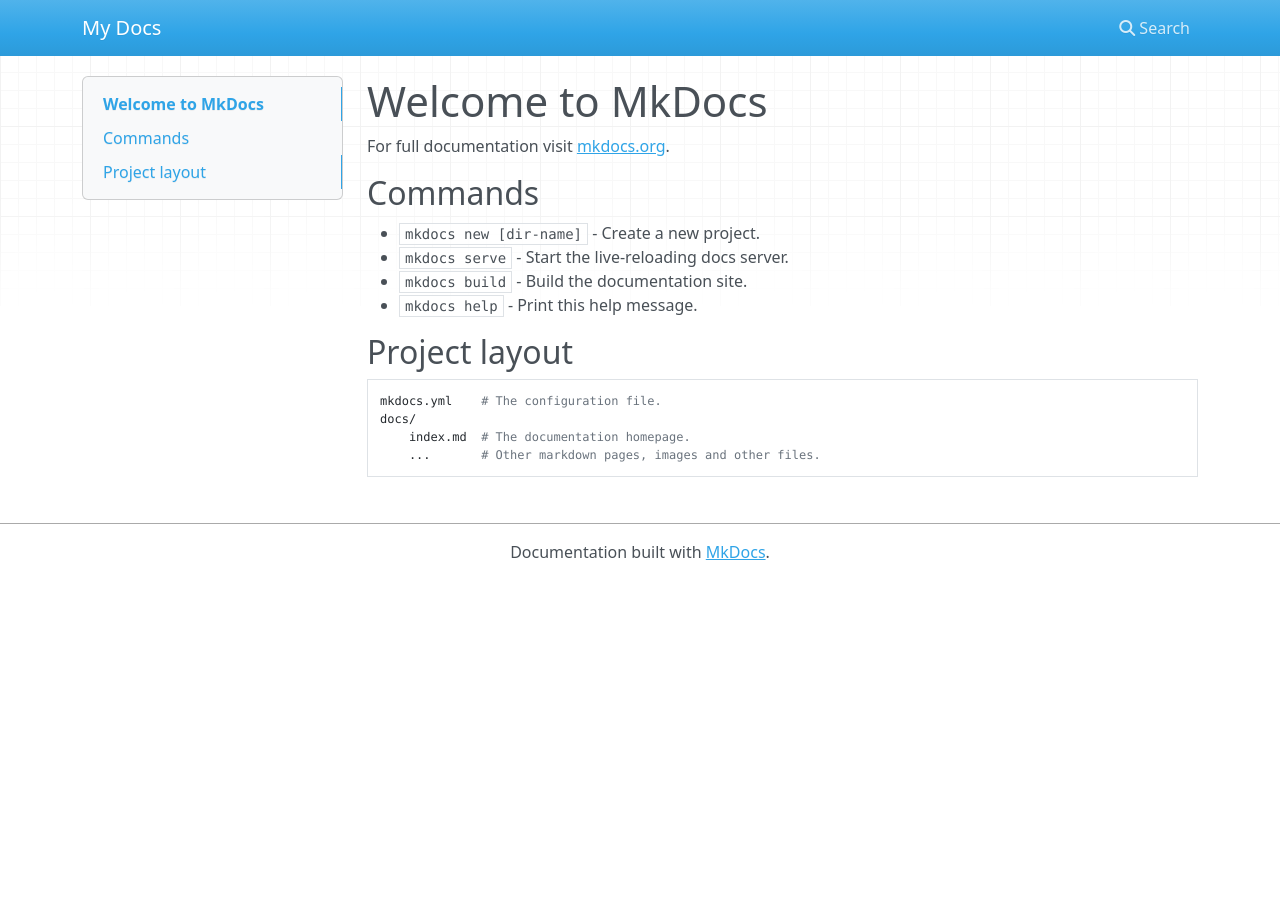
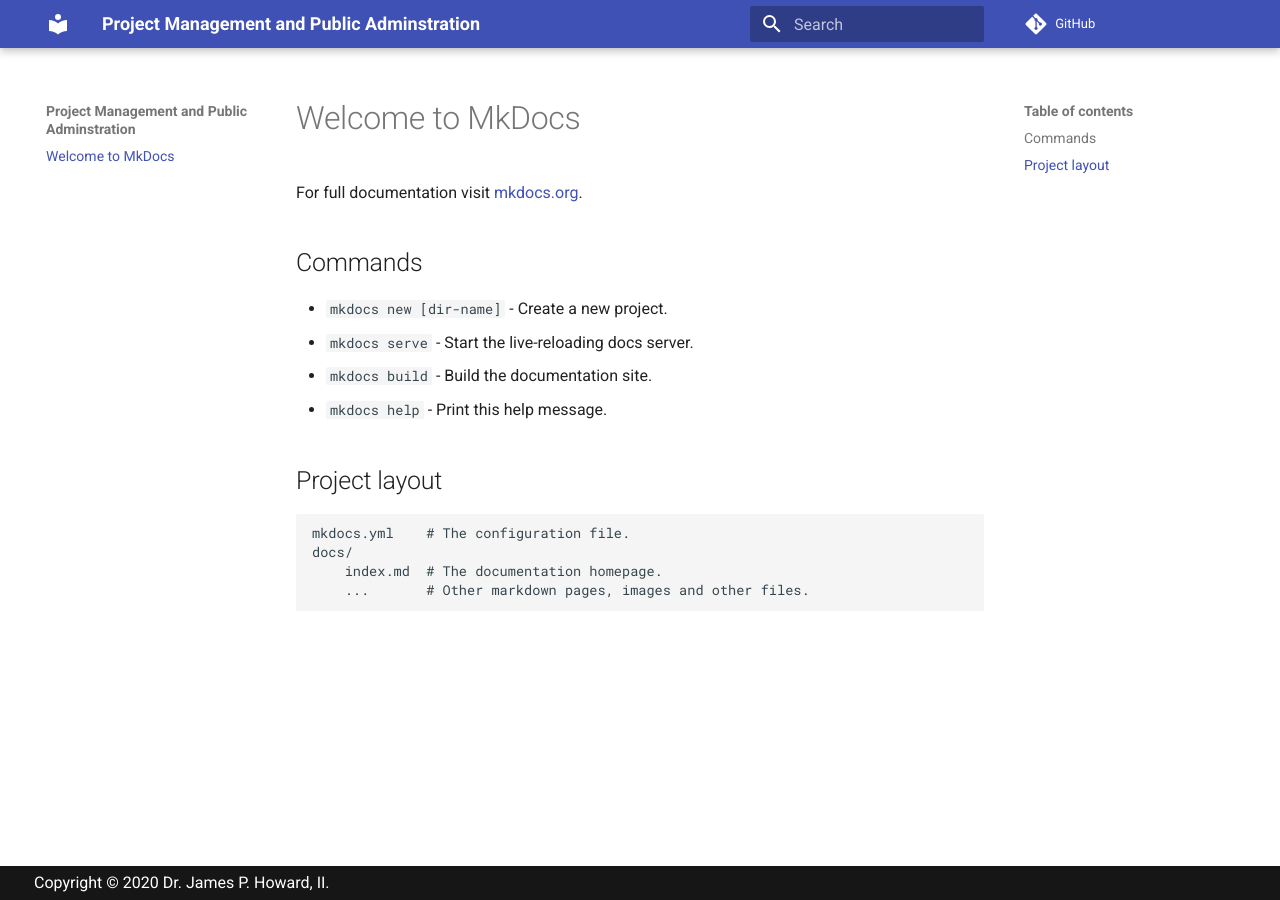
Before and after one commit to k3jph/projmgmt, an MkDocs documentation site: the page built from docs/index.md, in a window 1280 px wide. Built offline with MkDocs 1.6.1 and Material for MkDocs 9.7.7, drawn with Linux system fonts in a browser that asks for light colours; nearby versions of some CDN libraries; comment, search, counter and statistics services are not loaded.

Commit message:
Basic theming completed

```diff
--- a/mkdocs.yml
+++ b/mkdocs.yml
@@ -1 +1,10 @@
-site_name: My Docs
+site_name: Project Management and Public Adminstration
+site_description: Resources and information for public project managers
+site_author: James P. Howard, II
+copyright: Copyright &copy; 2020 Dr. James P. Howard, II.
+site_url: https://howardjp.github.io/projmgmt
+repo_url: https://github.com/howardjp/projmgmt
+use_directory_urls: true
+theme:
+    name: material
+    custom_dir: 'theme'
--- /dev/null
+++ b/theme/partials/footer.html
@@ -0,0 +1,51 @@
+{% import "partials/language.html" as lang with context %}
+<footer class="md-footer">
+  {% if page.previous_page or page.next_page %}
+    <div class="md-footer-nav">
+      <nav class="md-footer-nav__inner md-grid">
+        {% if page.previous_page %}
+          <a href="{{ page.previous_page.url | url }}" title="{{ page.previous_page.title | striptags }}" class="md-flex md-footer-nav__link md-footer-nav__link--prev" rel="prev">
+            <div class="md-flex__cell md-flex__cell--shrink">
+              <i class="md-icon md-icon--arrow-back md-footer-nav__button"></i>
+            </div>
+            <div class="md-flex__cell md-flex__cell--stretch md-footer-nav__title">
+              <span class="md-flex__ellipsis">
+                <span class="md-footer-nav__direction">
+                  {{ lang.t("footer.previous") }}
+                </span>
+                {{ page.previous_page.title }}
+              </span>
+            </div>
+          </a>
+        {% endif %}
+        {% if page.next_page %}
+          <a href="{{ page.next_page.url | url }}" title="{{ page.next_page.title | striptags }}" class="md-flex md-footer-nav__link md-footer-nav__link--next" rel="next">
+            <div class="md-flex__cell md-flex__cell--stretch md-footer-nav__title">
+              <span class="md-flex__ellipsis">
+                <span class="md-footer-nav__direction">
+                  {{ lang.t("footer.next") }}
+                </span>
+                {{ page.next_page.title }}
+              </span>
+            </div>
+            <div class="md-flex__cell md-flex__cell--shrink">
+              <i class="md-icon md-icon--arrow-forward md-footer-nav__button"></i>
+            </div>
+          </a>
+        {% endif %}
+      </nav>
+    </div>
+  {% endif %}
+  <div class="md-footer-meta md-typeset">
+    <div class="md-footer-meta__inner md-grid">
+      <div class="md-footer-copyright">
+        {% if config.copyright %}
+          <div class="md-footer-copyright__highlight">
+            {{ config.copyright }}
+          </div>
+        {% endif %}
+      </div>
+      {% include "partials/social.html" %}
+    </div>
+  </div>
+</footer>
```
